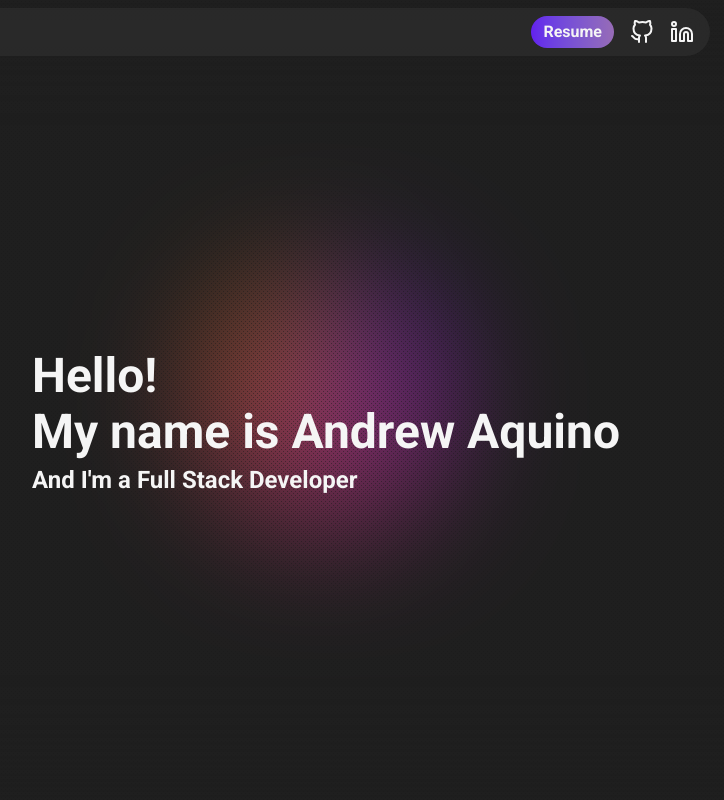
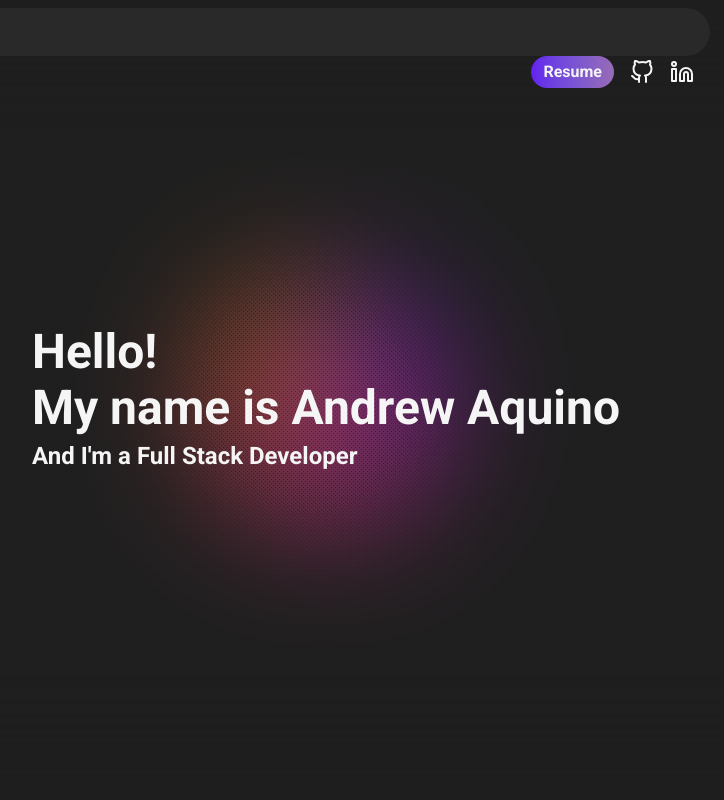
Before and after one commit to AndrewGlennAquino/personal-website-v2, a React (Vite) app: page / in a window 1280 px wide. Shown: the top 800 px of the page, without its empty margins (314-1038 px from the left). Built offline with nearby package versions, Linux system fonts and the light colour scheme.

Commit message:
Add y padding to mp-default

```diff
--- a/src/index.css
+++ b/src/index.css
@@ -28,7 +28,7 @@ body {
 @layer components {
   /* Default margin, paddding, and max width for containers */
   .mp-default {
-    @apply mx-auto p-4 max-w-192;
+    @apply mx-auto p-4 py-16 max-w-192;
   }
 
   /* Styling for hamburger menu bars */
```
